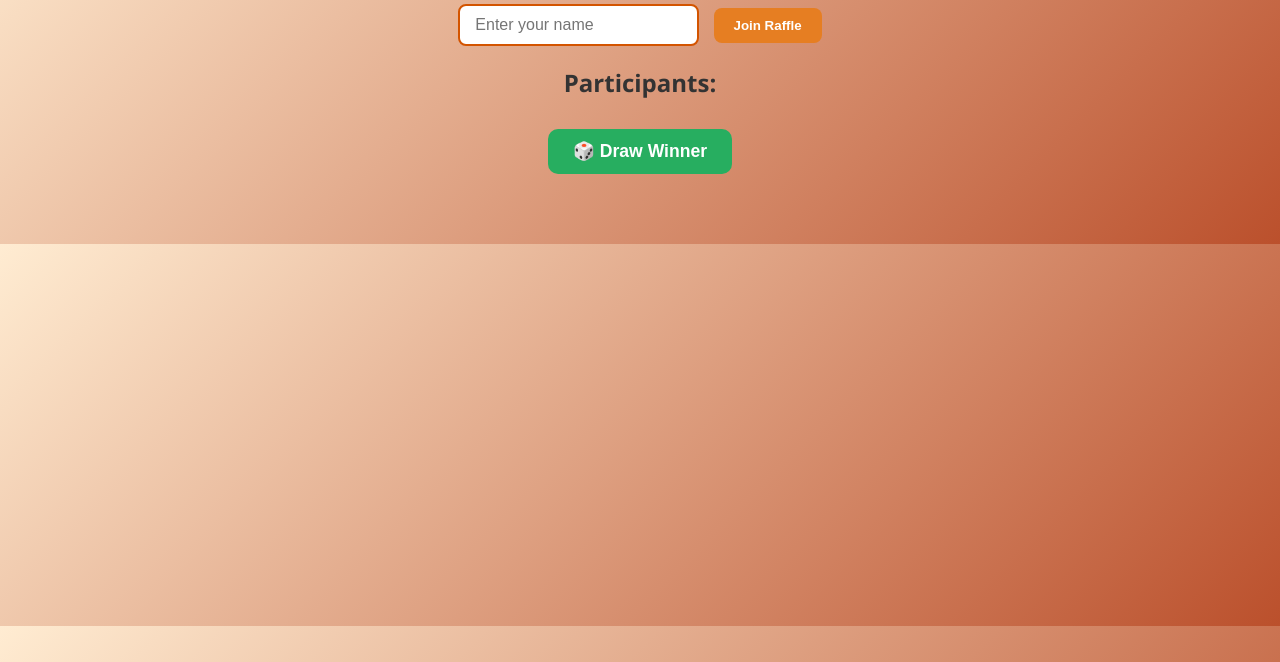
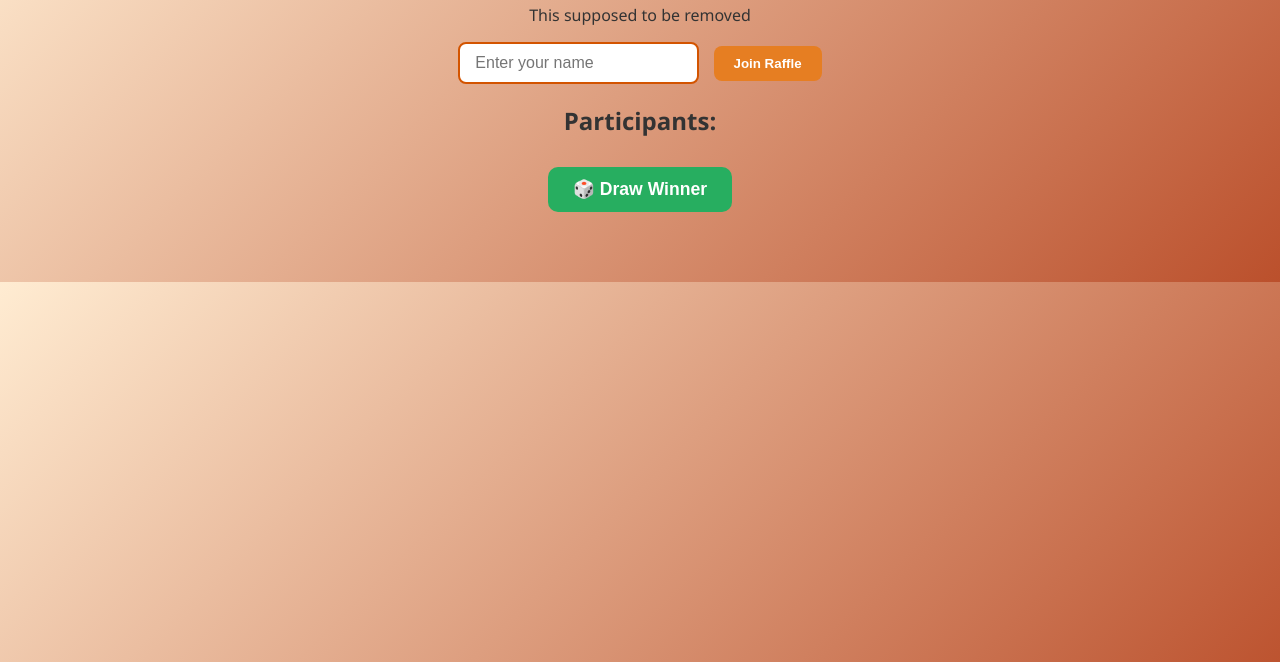
Before and after one commit to vishal-cwp/cakeraffle-firstdemo, a plain HTML site: page index.html in a window 1280 px wide. Shown: the part 138-800 px from the top of the page. Drawn offline with Linux system fonts and the light colour scheme.

Commit message:
Added a line to be removed

```diff
--- a/index.html
+++ b/index.html
@@ -8,6 +8,7 @@
 </head>
 <body>
   <h1>Cake Raffle Lott 🎂</h1>
+  <p>This supposed to be removed</p>
 
   <!-- Form for entering participant names -->
   <form id="raffle-form">
```
